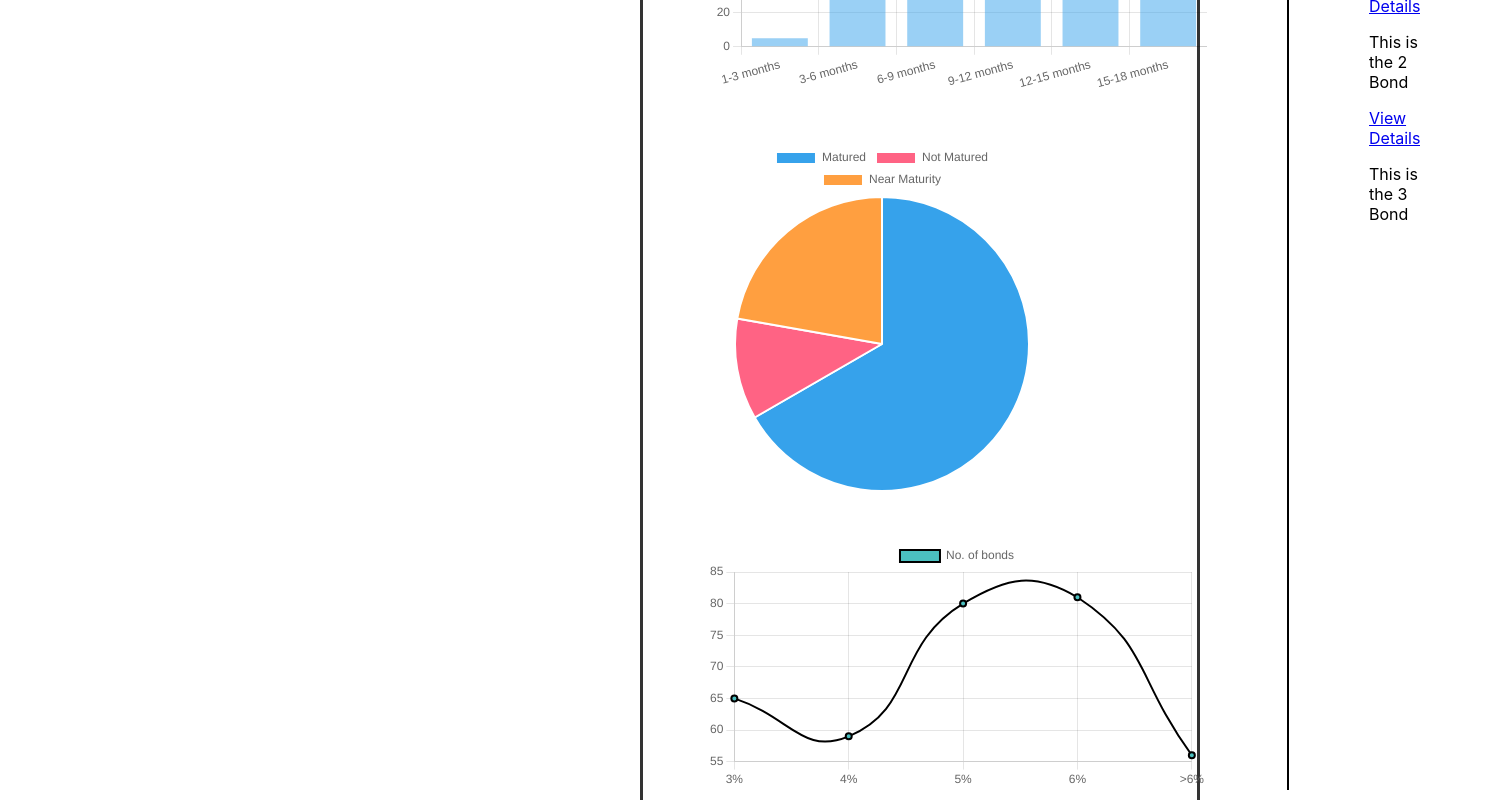
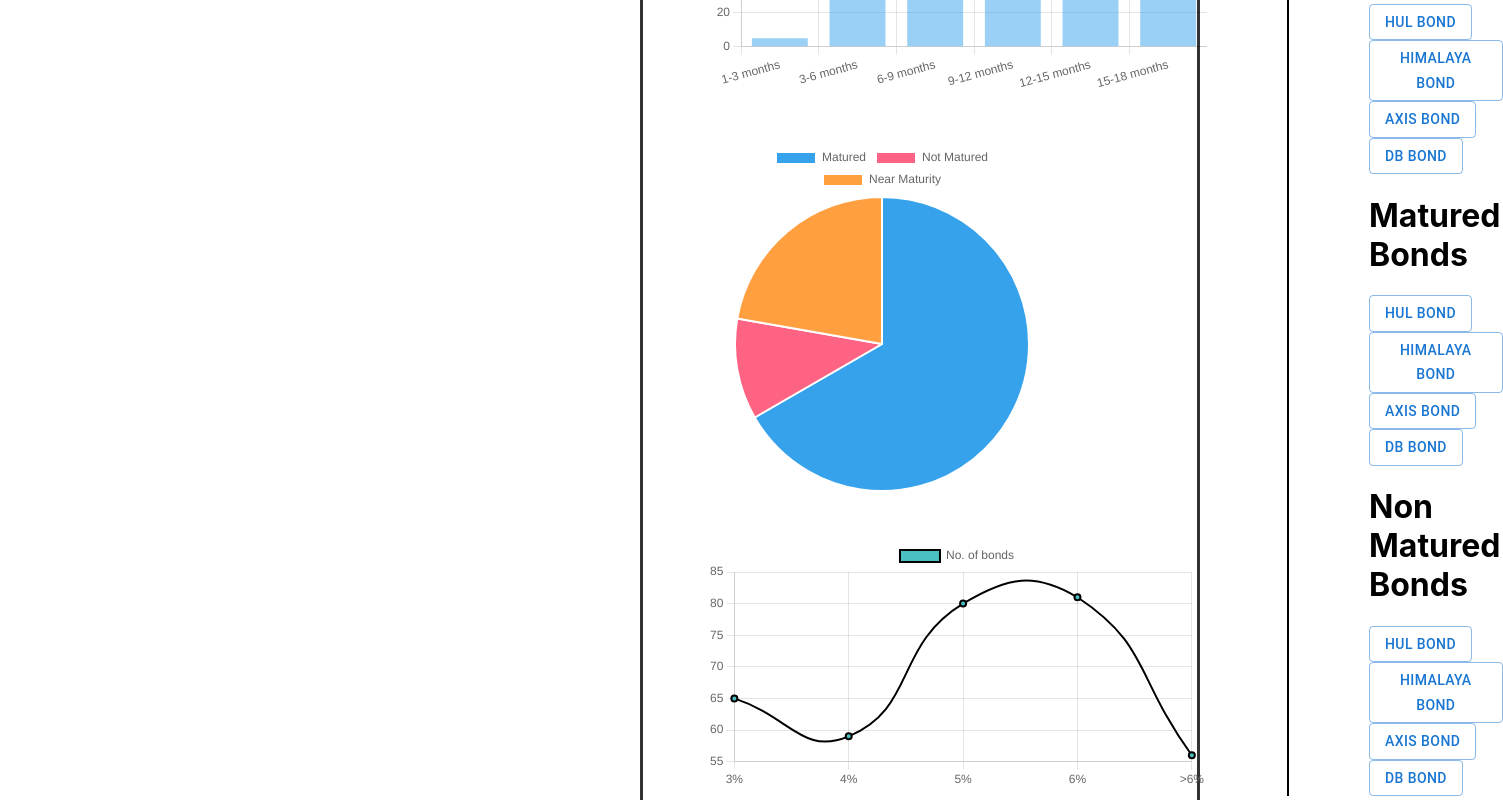
Before and after one commit to Krish-Bajaj/Team15-FE, a React (Create React App) app: page /dashboard in a window 1280 px wide. Shown: the part 860-1660 px from the top of the page, 1503 px wide, since content can reach past the window. Built offline with nearby package versions, Linux system fonts and the light colour scheme.

Commit message:
feat: list screen for the dashboard

```diff
--- a/package.json
+++ b/package.json
@@ -7,6 +7,9 @@
     "@testing-library/jest-dom": "^5.17.0",
     "@testing-library/react": "^13.4.0",
     "@testing-library/user-event": "^13.5.0",
+    "@emotion/react": "^11.11.1",
+    "@emotion/styled": "^11.11.0",
+    "@mui/material": "^5.14.3",
     "chart.js": "^4.3.3",
     "react": "^18.2.0",
     "react-chartjs-2": "^5.2.0",
--- /dev/null
+++ b/src/components/ListMain.js
@@ -0,0 +1,45 @@
+import { Button } from "@mui/material";
+
+const ListMain = () => {
+    return (
+        <div className='list' >
+
+            <div className="near">
+                <h1>Near Maturity Bonds</h1>
+                <Button variant="outlined"  >HUL bond</Button>
+                <br/>
+                <Button variant="outlined" className="btn-space">Himalaya bond</Button>
+                <br/>
+                <Button variant="outlined" className="btn-space">Axis bond</Button>
+                 <br/>
+                <Button variant="outlined" className="btn-space">DB bond</Button>
+            </div>
+
+            <div className="mature">
+                <h1>Matured Bonds</h1>
+                <Button variant="outlined" className="btn-space">HUL bond</Button>
+                <br />
+
+                <Button variant="outlined" className="btn-space">Himalaya bond</Button>
+                <br/>
+                <Button variant="outlined" className="btn-space">Axis bond</Button>
+                 <br/>
+                <Button variant="outlined" className="btn-space">DB bond</Button>
+            </div>
+
+            <div className="not_matured">
+                <h1>Non Matured Bonds</h1>
+                <Button variant="outlined"className="btn-space">HUL bond</Button>
+                <br/>
+                <Button variant="outlined" className="btn-space">Himalaya bond</Button>
+                <br />
+
+                <Button variant="outlined" className="btn-space">Axis bond</Button>
+                 <br/>
+                <Button variant="outlined" className="btn-space">DB bond</Button>
+            </div>
+        </div>
+    )
+}
+
+export default ListMain
--- a/src/pages/Dashboard.js
+++ b/src/pages/Dashboard.js
@@ -1,5 +1,5 @@
 import Metrics from "../components/Metrics";
-import List from "../components/List";
+import List from "../components/ListMain";
 import "../styles/Dashboard.css";
 
 const Dashboard = () => {
```
Also changed, not shown: 1 other file (tests, documents, lock files or other folders).
